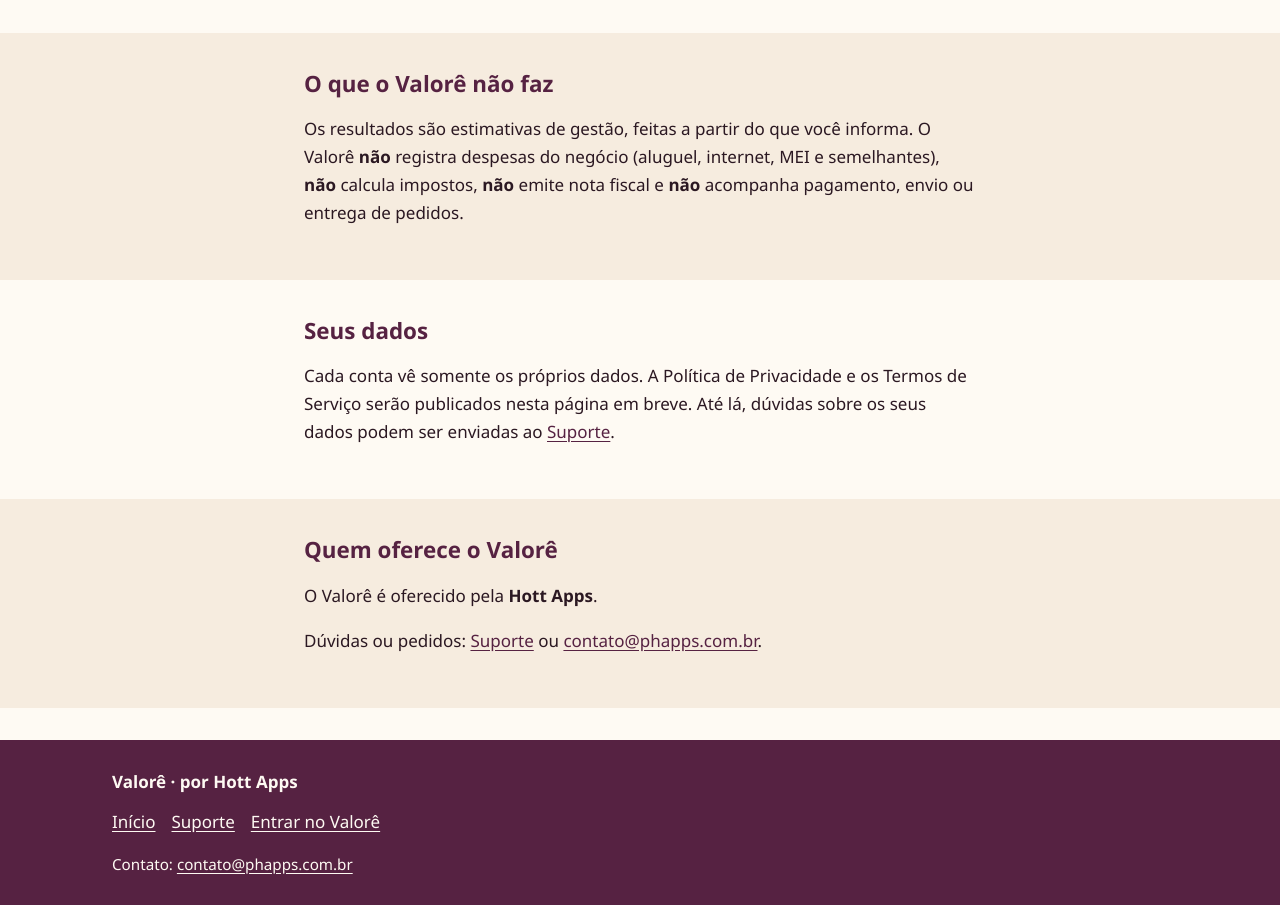
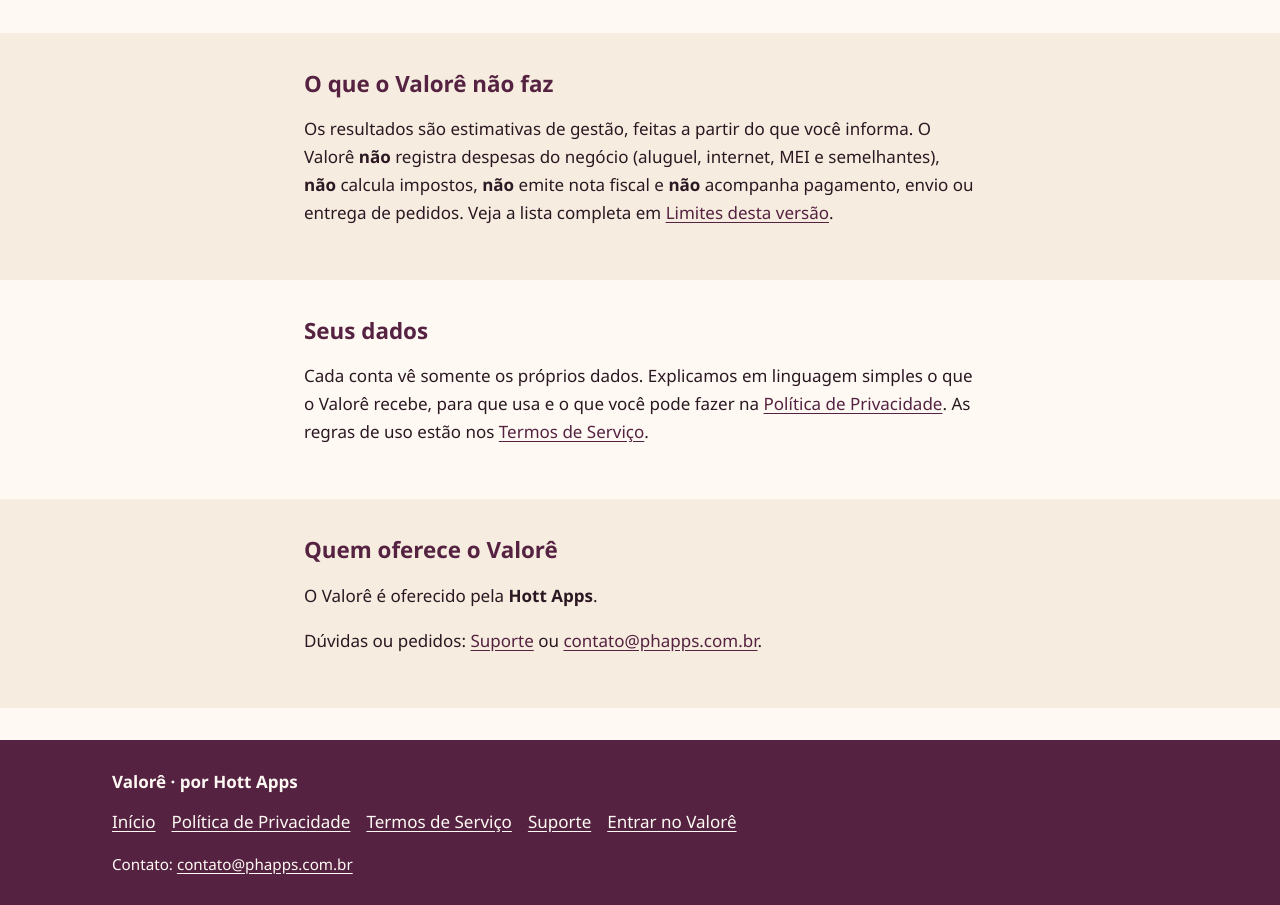
Before and after one commit to hottpri-boop/valore-site, a plain HTML site: page index.html in a window 1280 px wide. Shown: the part 1237-2142 px from the top of the page. Drawn offline with Linux system fonts and the light colour scheme.

Commit message:
Início com links para Privacidade e Termos

```diff
--- a/index.html
+++ b/index.html
@@ -17,7 +17,7 @@
 <header class="topo">
   <div class="faixa">
     <a class="marca" href="/" aria-label="Valorê — página inicial"><img src="/marca/valore-logo-fundo-escuro.svg" alt="Valorê" width="165" height="40"></a>
-    <nav aria-label="Principal"><a href="/" aria-current="page">Início</a><a href="/suporte/">Suporte</a><a class="botao botao-coral" href="https://valore.art.br">Entrar no Valorê</a></nav>
+    <nav aria-label="Principal"><a href="/" aria-current="page">Início</a><a href="/privacidade/">Política de Privacidade</a><a href="/termos/">Termos de Serviço</a><a href="/suporte/">Suporte</a><a class="botao botao-coral" href="https://valore.art.br">Entrar no Valorê</a></nav>
   </div>
 </header>
 <main id="conteudo">
@@ -54,14 +54,14 @@
 <section class="secao secao-clara">
   <div class="coluna">
     <h2>O que o Valorê não faz</h2>
-    <p>Os resultados são estimativas de gestão, feitas a partir do que você informa. O Valorê <strong>não</strong> registra despesas do negócio (aluguel, internet, MEI e semelhantes), <strong>não</strong> calcula impostos, <strong>não</strong> emite nota fiscal e <strong>não</strong> acompanha pagamento, envio ou entrega de pedidos.</p>
+    <p>Os resultados são estimativas de gestão, feitas a partir do que você informa. O Valorê <strong>não</strong> registra despesas do negócio (aluguel, internet, MEI e semelhantes), <strong>não</strong> calcula impostos, <strong>não</strong> emite nota fiscal e <strong>não</strong> acompanha pagamento, envio ou entrega de pedidos. Veja a lista completa em <a href="/termos/#limites">Limites desta versão</a>.</p>
   </div>
 </section>
 
 <section class="secao">
   <div class="coluna">
     <h2>Seus dados</h2>
-    <p>Cada conta vê somente os próprios dados. A Política de Privacidade e os Termos de Serviço serão publicados nesta página em breve. Até lá, dúvidas sobre os seus dados podem ser enviadas ao <a href="/suporte/">Suporte</a>.</p>
+    <p>Cada conta vê somente os próprios dados. Explicamos em linguagem simples o que o Valorê recebe, para que usa e o que você pode fazer na <a href="/privacidade/">Política de Privacidade</a>. As regras de uso estão nos <a href="/termos/">Termos de Serviço</a>.</p>
   </div>
 </section>
 
@@ -78,7 +78,7 @@
 <footer class="rodape">
   <div class="faixa">
     <p class="rodape-marca">Valorê &middot; <span>por Hott Apps</span></p>
-    <nav aria-label="Rodapé"><a href="/">Início</a><a href="/suporte/">Suporte</a><a href="https://valore.art.br">Entrar no Valorê</a></nav>
+    <nav aria-label="Rodapé"><a href="/">Início</a><a href="/privacidade/">Política de Privacidade</a><a href="/termos/">Termos de Serviço</a><a href="/suporte/">Suporte</a><a href="https://valore.art.br">Entrar no Valorê</a></nav>
     <p class="rodape-nota">Contato: <a href="mailto:contato@phapps.com.br">contato@phapps.com.br</a></p>
   </div>
 </footer>
```
